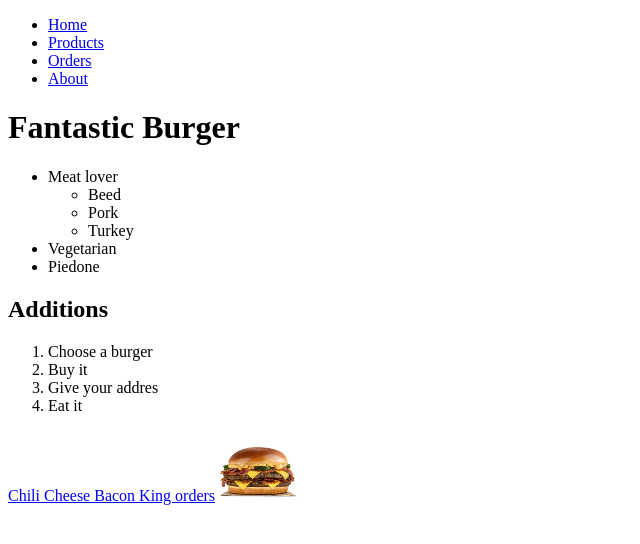
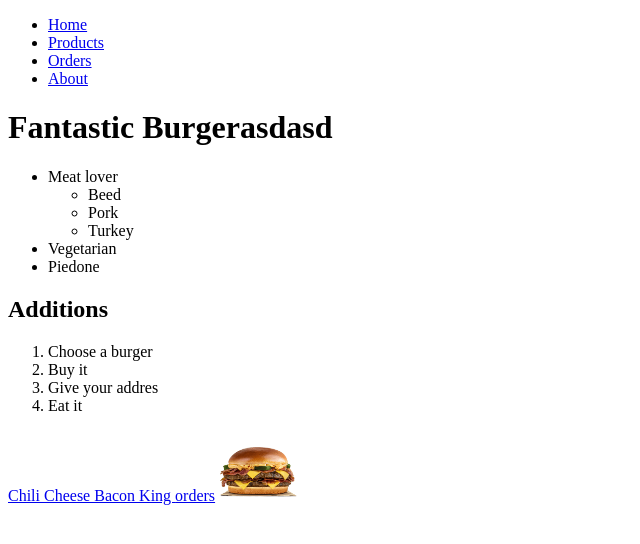
Before and after one commit to viktorhungary/viktorhungary.github.io, a plain HTML site: page index.html in a window 1280 px wide. Shown: the whole page, without its empty margins (0-640 px from the left). Drawn offline with Linux system fonts and the light colour scheme.

Commit message:
Update index.html

```diff
--- a/index.html
+++ b/index.html
@@ -24,7 +24,7 @@
 
   </ul>
 
-  <h1>Fantastic Burger</h1>
+  <h1>Fantastic Burgerasdasd</h1>
   <ul>
     <li>Meat lover
       <ul>
```
